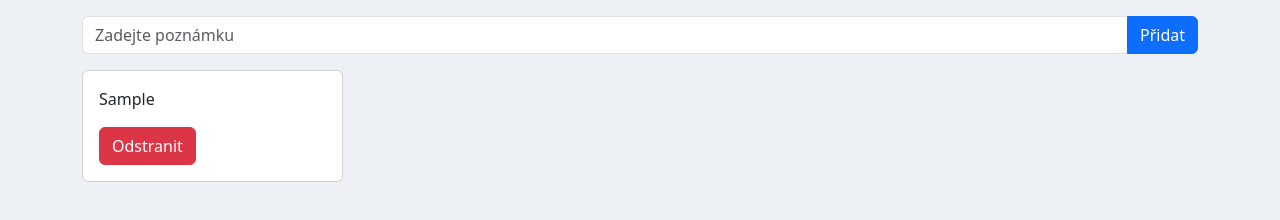
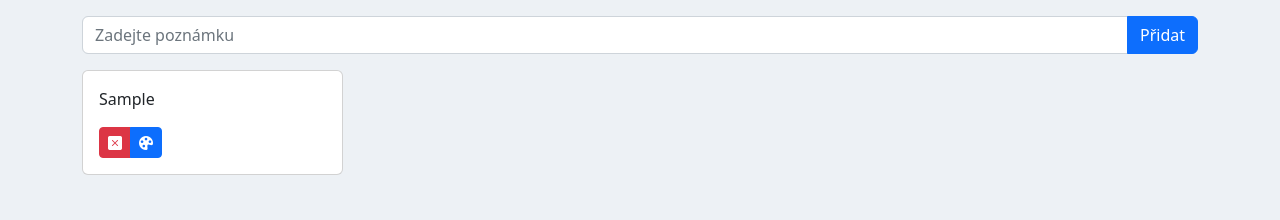
Before and after one commit to Ales17/GroceryList, a plain HTML site: page index.html in a window 1280 px wide. Both pictures are taken after typing "Sample" into the empty fields and a click on the button "Přidat". Drawn offline with nearby package versions, Linux system fonts and the light colour scheme.

Commit message:
2 buttons (delete/change color), script and design updates

```diff
--- a/index.html
+++ b/index.html
@@ -5,12 +5,12 @@
     <meta http-equiv="X-UA-Compatible" content="IE=edge" />
     <meta name="viewport" content="width=device-width, initial-scale=1.0" />
     <link
-      href="https://cdn.jsdelivr.net/npm/bootstrap@5.3.0-alpha1/dist/css/bootstrap.min.css"
+      href="https://cdn.jsdelivr.net/npm/bootstrap@5.2.3/dist/css/bootstrap.min.css"
       rel="stylesheet"
-      integrity="sha384-GLhlTQ8iRABdZLl6O3oVMWSktQOp6b7In1Zl3/Jr59b6EGGoI1aFkw7cmDA6j6gD"
-      crossorigin="anonymous"
-    />
+     />
     <script src="https://cdn.jsdelivr.net/npm/masonry-layout@4.2.2/dist/masonry.pkgd.min.js"></script>
+<link rel="stylesheet" href="https://cdn.jsdelivr.net/npm/bootstrap-icons@1.10.2/font/bootstrap-icons.css" integrity="sha384-b6lVK+yci+bfDmaY1u0zE8YYJt0TZxLEAFyYSLHId4xoVvsrQu3INevFKo+Xir8e" crossorigin="anonymous">
+
 
     <title>Poznámkovník</title>
     <link rel="stylesheet" href="style.css" />
@@ -44,6 +44,16 @@
     <!--PLACE FOR TASKS-->
     </div>
 
+
+    <!-- BTN GROUP design
+    <div class="btn-group"> <button type="button" class="btn btn-danger">
+      <i class="bi bi-x-square-fill"></i>
+    </button>
+    <button type="button" class="btn btn-primary"> <i class="bi bi-palette-fill"></i>
+
+</button>
+    </div>-->
+              <script src="https://cdn.jsdelivr.net/npm/bootstrap@5.2.3/dist/js/bootstrap.min.js"></script>
     <script src="uuidv4.js"></script>
     <script src="script.js"></script>
   </body>
--- a/script.js
+++ b/script.js
@@ -1,34 +1,17 @@
+const colors = ["#ffffff", "#bFFFbF", "#ffffbf"];
+// Functions
+function initMasonry() {
+  var container = document.querySelector("#div-tasks");
+  new Masonry(container, {
+    itemSelector: ".col-12",
+    percentPosition: true,
+  });
+}
 function removeAllChildNodes(parent) {
   while (parent.firstChild) {
     parent.removeChild(parent.firstChild);
   }
 }
-
-// Tasklist
-let tasksArray = [];
-// DOM HTML selectors
-const btnSubmit = document.getElementById("btn-submit");
-const divTasks = document.getElementById("div-tasks");
-const inputTask = document.getElementById("input-task");
-const formTask = document.getElementById("form-task");
-// Form listener
-formTask.addEventListener("submit", function (e) {
-  e.preventDefault();
-  if(inputTask.value.length > 1000) {alert("Překročili jste limit 1 000 znaků")}
-  else{
-  let taskValue = inputTask.value;
-
-  let newId = uuidv4();
-  tasksArray.push({ id: newId, task: taskValue });
-  // Pin to our board
-  renderTasks({ id: newId, task: taskValue });
-  // Clear the input
-  inputTask.value = "";
-  // Pass notes to LocalStorage
-  localStorage.setItem("storage", JSON.stringify(tasksArray));}
-});
-
-
 function renderTasks(input) {
   // BS col
   let col = document.createElement("div");
@@ -39,20 +22,39 @@ function renderTasks(input) {
   // BS card body
   let cardBody = document.createElement("div");
   cardBody.className = "card-body";
+
+  card.style.backgroundColor = `${input.color}`;
   // BS card text
   let cardText = document.createElement("p");
   cardText.className = "card-text";
+  // BS btn group
+  let btnGroup = document.createElement("div");
+  btnGroup.className = "btn-group";
   // BS button
   let btnDel = document.createElement("a");
-  btnDel.className = "btn btn-danger";
+  btnDel.className = "btn btn-danger btn-sm";
+  let iconDel = document.createElement("i");
+  iconDel.className = "bi bi-x-square-fill";
+  // Color btn
+  let btnCol = document.createElement("a");
+  btnCol.className = "btn btn-primary btn-sm";
+  btnCol.id = input.id;
+  let iconCol = document.createElement("i");
+  iconCol.className = "bi bi-palette-fill";
   // Setting balues
   cardText.innerHTML = input.task;
-  btnDel.innerHTML = "Odstranit";
+
   // Appending
   col.appendChild(card);
   card.appendChild(cardBody);
   cardBody.appendChild(cardText);
-  cardBody.appendChild(btnDel);
+
+  cardBody.appendChild(btnGroup);
+  btnGroup.appendChild(btnDel);
+  btnDel.appendChild(iconDel);
+  btnCol.appendChild(iconCol);
+  btnGroup.appendChild(btnCol);
+
   // Appending to element in INDEX.html
   divTasks.appendChild(col);
   divTasks.className = "row";
@@ -65,14 +67,61 @@ function renderTasks(input) {
     });
     localStorage.setItem("storage", JSON.stringify(tasksArray));
   });
+
+  btnCol.addEventListener("click", function (e) {
+    console.log(e.target.id);
+
+    for (let i = 0; i < tasksArray.length; i++) {
+      if (tasksArray[i].id === e.target.id) {
+        //tasksArray[i].color = "#bFFFbF";
+
+        if (colors.indexOf(tasksArray[i].color) === colors.length - 1) {
+          tasksArray[i].color = colors[0];
+        } else {
+          tasksArray[i].color = colors[colors.indexOf(tasksArray[i].color) + 1];
+        }
+      }
+    }
+
+    removeAllChildNodes(divTasks);
+    tasksArray.forEach((e) => renderTasks(e));
+
+    console.log(e);
+  });
 }
-// Deletes from notesArr by ID
+// Deletes from array by ID
 function deleteNote(id) {
   let result = tasksArray.filter((element) => element.id != id);
   tasksArray = result;
+}
+// *****************************
+// Tasklist
+let tasksArray = [];
+// DOM HTML selectors
+const btnSubmit = document.getElementById("btn-submit");
+const divTasks = document.getElementById("div-tasks");
+const inputTask = document.getElementById("input-task");
+const formTask = document.getElementById("form-task");
+// Form listener
+formTask.addEventListener("submit", function (e) {
+  e.preventDefault();
+  if (inputTask.value.length > 1000) {
+    alert("Překročili jste limit 1 000 znaků");
+  } else {
+    let taskValue = inputTask.value;
+    let taskColor = "#ffffff";
+    let taskId = uuidv4();
+    tasksArray.push({ id: taskId, task: taskValue, color: taskColor });
+    // Pin to our board
+    renderTasks({ id: taskId, task: taskValue, color: taskColor });
+    // Clear the input
+    inputTask.value = "";
+    // Pass notes to LocalStorage
+    localStorage.setItem("storage", JSON.stringify(tasksArray));
+  }
+});
 
-}
-// If there are tasks in LS, render them
+// After load - if there are tasks in LS, render them
 window.addEventListener("load", function () {
   if (localStorage.getItem("storage") != null) {
     let fromLS = JSON.parse(localStorage.getItem("storage"));
@@ -82,18 +131,10 @@ window.addEventListener("load", function () {
 
       renderTasks(element);
     });
-
   }
 });
-// Masonry init
-function initMasonry() {
-  var container = document.querySelector('#div-tasks');
-  new Masonry(container, {
-    itemSelector: '.col-12',
-    percentPosition: true
-  });
-}
+
 // Onload
-window.addEventListener('load', function() {
+window.addEventListener("load", function () {
   initMasonry();
 });
```
Also changed, not shown: img/del.svg (deleted), 1 other file.
